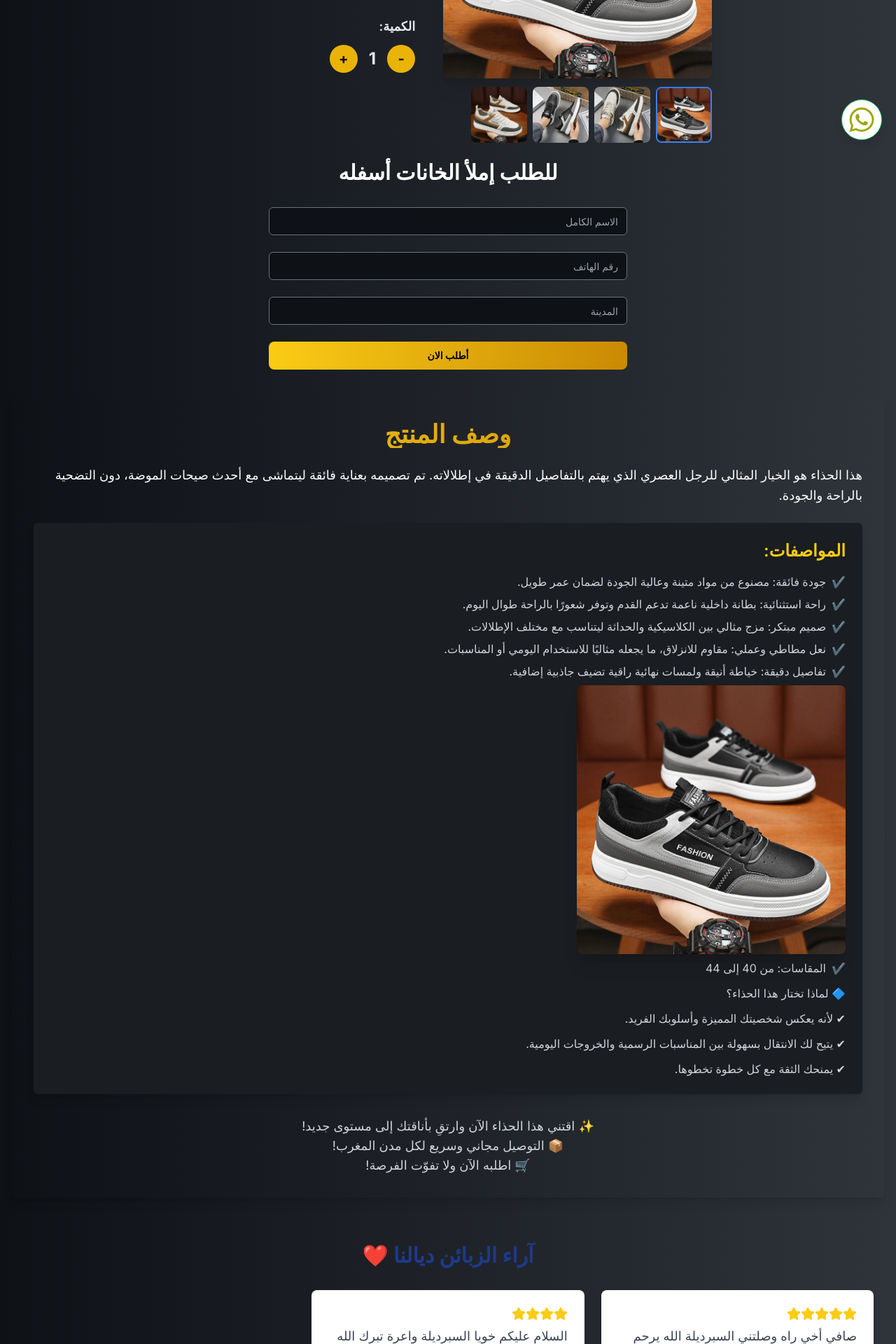
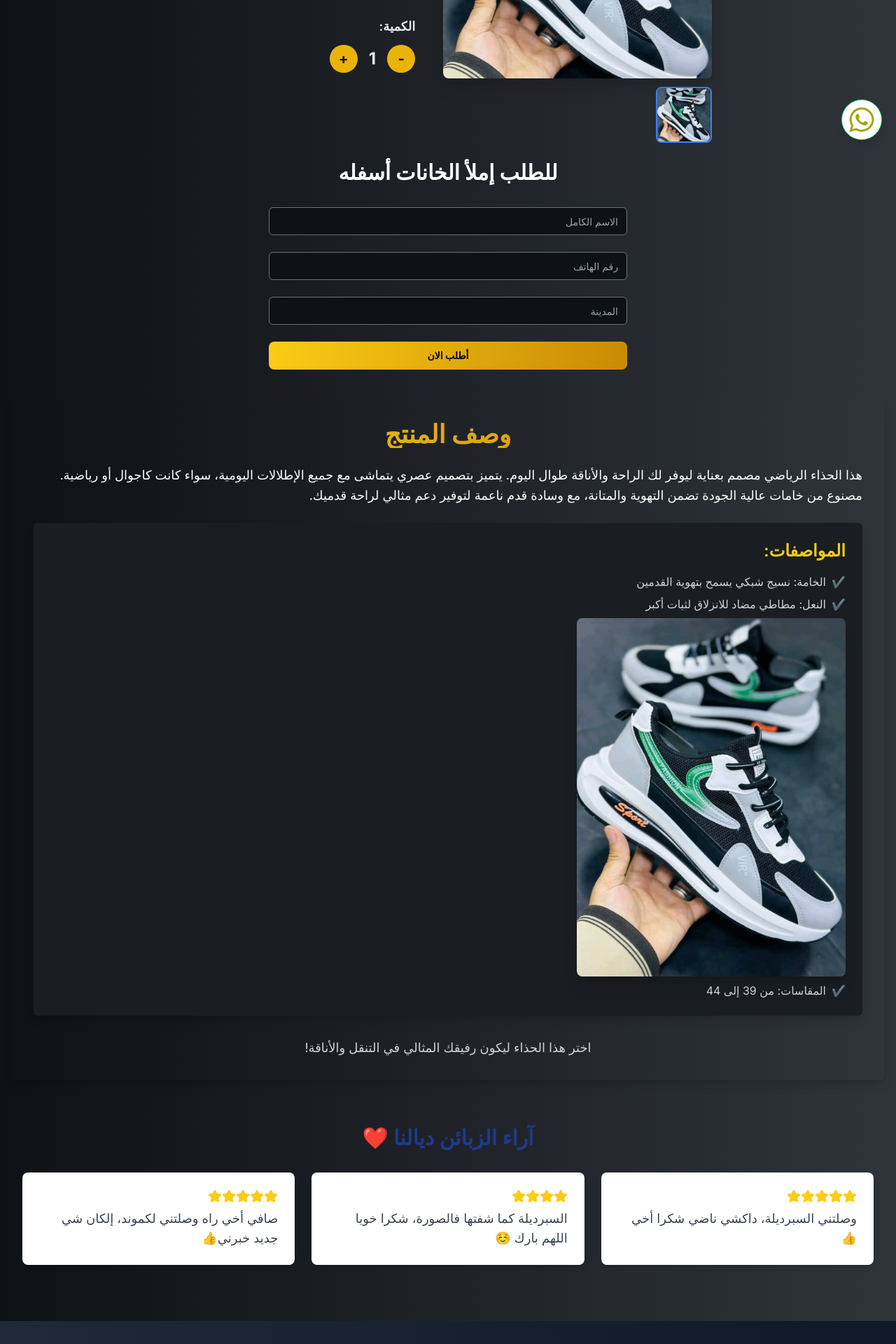
Before and after one commit to KhalidEchchahid/traffic-data-visualisation-interface, a Next.js app: page / in a window 1280 px wide. Shown: the part 580-2500 px from the top of the page at 70% size. Built offline with nearby package versions, Linux system fonts and the light colour scheme.

Commit message:
new product

```diff
--- a/app/page.tsx
+++ b/app/page.tsx
@@ -13,29 +13,29 @@ import Image from "next/image";
 const product = {
   id: 1,
   name: "متوفر لاي نوع من الانشطة",
-  price: 199,
+  price: 239,
   discount: 350,
-  images: [
-    "/images/S5.jpg",
-    "/images/S4.jpg",
-    "/images/S3.jpg",
-    "/images/S2.jpg",
-  ],
-  colors: ["اسود ", "ابيض "],
-  sizes: ["40","41" , "42" ,  "43", "44"],
+  images: [ "/images/shoes2.jpg"],
+  colors: ["الاسود بالرمادي" ],
+  sizes: ["39", "40","41","43","44"],
   availableStock: 50,
   sku: "KANDRISSI-J001",
 };
 
 const reviews = [
-  { id: 1, rating: 5, text: "صافي أخي راه وصلتني السبرديلة الله يرحم الولدين 😊" },
+  { id: 1, rating: 5, text: "وصلتني السبرديلة، داكشي ناضي شكرا أخي👍" },
   {
     id: 2,
     rating: 4,
-    text: " السلام عليكم خويا السبرديلة واعرة تبرك الله عليك  فش يكون شجديد خبرني 👍",
+    text: " السبرديلة كما شفتها فالصورة، شكرا خويا اللهم بارك ☺️",
   },
+  {
+    id: 3,
+    rating: 5,
+    text: "صافي أخي راه وصلتني لكموند، إلكان شي جديد خبرني👍",
+  },
+];
 
-];
 
 const Page = () => {
   const [selectedColor, setSelectedColor] = useState<string>(product.colors[0]);
@@ -63,7 +63,7 @@ const Page = () => {
           transition={{ duration: 0.5 }}
           className="text-4xl md:text-6xl font-bold text-center mb-4"
         >
-          حذاء أنيق وعصري - مزيج مثالي بين الراحة والأناقة{" "}
+          حذاء رياضي مريح وأنيق
         </motion.h1>
         <motion.p
           initial={{ opacity: 0, y: 50 }}
--- a/components/Navbar.tsx
+++ b/components/Navbar.tsx
@@ -1,11 +1,10 @@
 import React from "react";
-import Link from "next/link";
 
 const Navbar = () => {
   return (
     <div className="bg-gradient-to-r from-yellow-400 to-yellow-600 text-black py-3 px-6 shadow-md flex justify-around items-center">
       <div className="text-lg font-semibold ">
-      التوصيل فقط بـ 20 درهم , و الدفع عند الاستلام!
+        🎉التوصيل بالمجان , و الدفع عند الاستلام!
       </div>
       {/* <div className="flex items-center space-x-4">
         <Link
--- a/components/ProductDiscription.tsx
+++ b/components/ProductDiscription.tsx
@@ -8,7 +8,7 @@ const ProductDiscription = () => {
   const controls = useAnimation();
   const [ref, inView] = useInView({
     triggerOnce: true, // Animation triggers only once
-    threshold: 0.2, // Trigger when 20% of the component is visible
+    threshold: 0.2,    // Trigger when 20% of the component is visible
   });
 
   // Start animation when inView is true
@@ -42,9 +42,10 @@ const ProductDiscription = () => {
         variants={fadeInUp}
         className="text-lg leading-relaxed mb-6"
       >
-        هذا الحذاء هو الخيار المثالي للرجل العصري الذي يهتم بالتفاصيل الدقيقة في
-        إطلالاته. تم تصميمه بعناية فائقة ليتماشى مع أحدث صيحات الموضة، دون
-        التضحية بالراحة والجودة.
+        هذا الحذاء الرياضي مصمم بعناية ليوفر لك الراحة والأناقة طوال اليوم. يتميز
+        بتصميم عصري يتماشى مع جميع الإطلالات اليومية، سواء كانت كاجوال أو رياضية.
+        مصنوع من خامات عالية الجودة تضمن التهوية والمتانة، مع وسادة قدم ناعمة
+        لتوفير دعم مثالي لراحة قدميك.
       </motion.p>
       <motion.div
         initial="hidden"
@@ -52,16 +53,11 @@ const ProductDiscription = () => {
         variants={fadeInUp}
         className="bg-[#1A1D21] p-6 rounded-md shadow-lg flex-col justify-center"
       >
-        <h2 className="text-2xl font-semibold mb-4 text-yellow-400">
-          المواصفات:
-        </h2>
+        <h2 className="text-2xl font-semibold mb-4 text-yellow-400">المواصفات:</h2>
         <ul className="space-y-2 text-gray-300">
           {[
-            "جودة فائقة: مصنوع من مواد متينة وعالية الجودة لضمان عمر طويل.",
-            "راحة استثنائية: بطانة داخلية ناعمة تدعم القدم وتوفر شعورًا بالراحة طوال اليوم.",
-            "صميم مبتكر: مزج مثالي بين الكلاسيكية والحداثة ليتناسب مع مختلف الإطلالات." ,
-            "نعل مطاطي وعملي: مقاوم للانزلاق، ما يجعله مثاليًا للاستخدام اليومي أو المناسبات.",
-            "تفاصيل دقيقة: خياطة أنيقة ولمسات نهائية راقية تضيف جاذبية إضافية.",
+            "الخامة: نسيج شبكي يسمح بتهوية القدمين",
+            "النعل: مطاطي مضاد للانزلاق لثبات أكبر",
           ].map((item, index) => (
             <motion.li
               key={index}
@@ -74,7 +70,7 @@ const ProductDiscription = () => {
             </motion.li>
           ))}
           <Image
-            src="/images/S5.jpg"
+            src="/images/shoes2.jpg"
             width={300}
             height={300}
             alt="product"
@@ -86,26 +82,8 @@ const ProductDiscription = () => {
             variants={fadeInUp}
             className="flex items-center gap-2"
           >
-            <span>✔️</span> المقاسات: من 40 إلى 44
+            <span>✔️</span> المقاسات: من 39 إلى 44
           </motion.li>
-        </ul>
-        <ul className="space-y-3 text-gray-300 mt-3">
-          {[
-            "🔷 لماذا تختار هذا الحذاء؟",
-            "✔ لأنه يعكس شخصيتك المميزة وأسلوبك الفريد.",
-            "✔ يتيح لك الانتقال بسهولة بين المناسبات الرسمية والخروجات اليومية.",
-            "✔ يمنحك الثقة مع كل خطوة تخطوها."
-          ].map((item, index) => (
-            <motion.li
-              key={index}
-              initial="hidden"
-              animate={controls}
-              variants={fadeInUp}
-              className="flex items-center gap-2"
-            >
-               {item}
-            </motion.li>
-          ))}
         </ul>
       </motion.div>
       <motion.div
@@ -115,15 +93,8 @@ const ProductDiscription = () => {
         className="text-center mt-8"
       >
         <p className="text-lg text-gray-300">
-        ✨ اقتني هذا الحذاء الآن وارتقِ بأناقتك إلى مستوى جديد!
+          اختر هذا الحذاء ليكون رفيقك المثالي في التنقل والأناقة!
         </p>
-        <p className="text-lg text-gray-300">
-        📦 التوصيل مجاني وسريع لكل مدن المغرب!
-        </p>
-        <p className="text-lg text-gray-300">
-        🛒 اطلبه الآن ولا تفوّت الفرصة!
-        </p>
-
       </motion.div>
     </div>
   );
```
